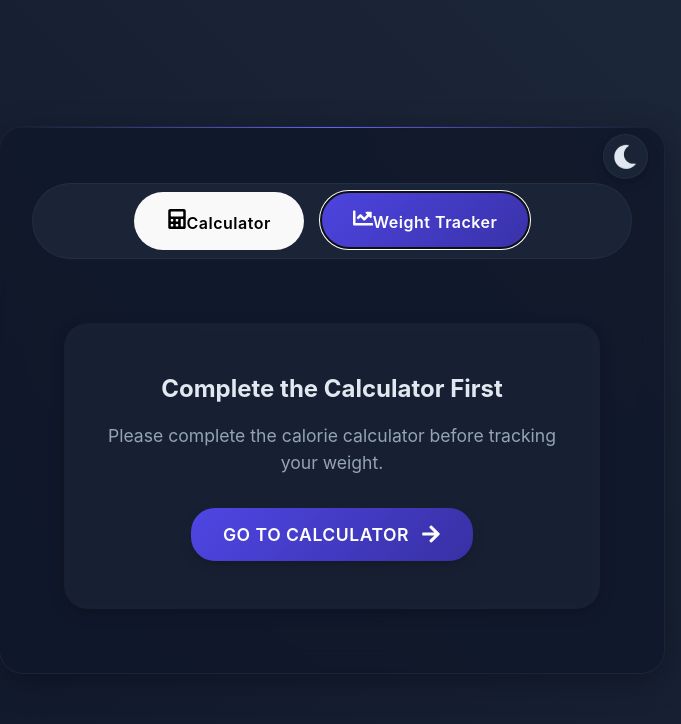
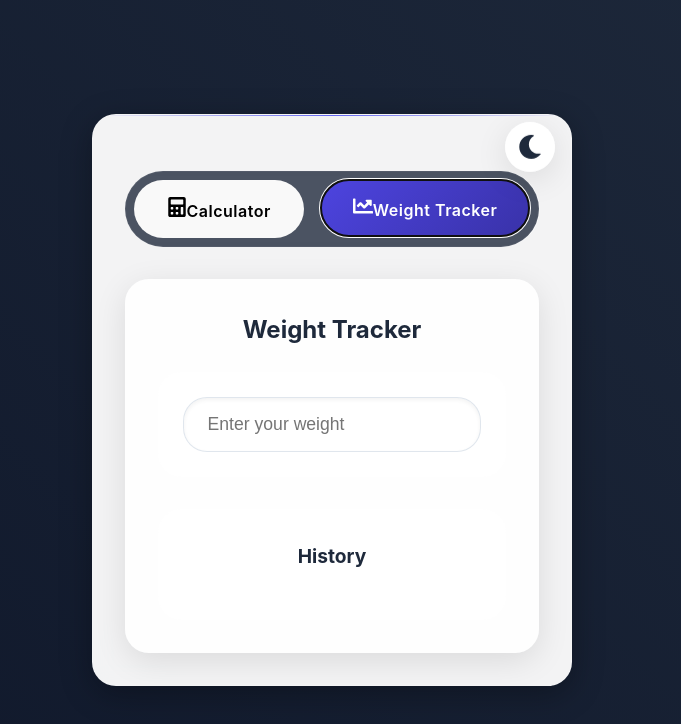
Before and after one commit to YSF9563/caloriessCal, a React (Vite) app: page / in a window 1280 px wide. Both pictures are taken after a click on the button "Weight Tracker". Shown: the top 724 px of the page, without its empty margins (308-989 px from the left). Built offline with nearby package versions, Linux system fonts and the light colour scheme.

Commit message:
Enhanced theme implementation and weight tracker UI/UX

```diff
--- a/package.json
+++ b/package.json
@@ -18,8 +18,8 @@
   "devDependencies": {
     "@types/react": "^18.2.43",
     "@types/react-dom": "^18.2.17",
-    "@typescript-eslint/eslint-plugin": "^6.14.0",
-    "@typescript-eslint/parser": "^6.14.0",
+    "@typescript-eslint/eslint-plugin": "8.22.0",
+    "@typescript-eslint/parser": "8.22.0",
     "@vitejs/plugin-react": "^4.2.1",
     "eslint": "^8.55.0",
     "eslint-plugin-react-hooks": "^4.6.0",
--- a/src/App.css
+++ b/src/App.css
@@ -47,37 +47,41 @@
   --primary-dark: #3730a3;
   --primary-light: #6366f1;
   --secondary-color: #1e293b;
-  --background-color: #0f172a;
-  --card-background: rgba(30, 41, 59, 0.7);
-  --text-color: #e2e8f0;
-  --text-secondary: #94a3b8;
-  --border-color: rgba(51, 65, 85, 0.6);
+  --background-color: #ffffff;
+  --card-background: rgba(255, 255, 255, 0.9);
+  --text-color: #1e293b;
+  --text-secondary: #64748b;
+  --border-color: rgba(203, 213, 225, 0.6);
   --border-radius: 24px;
-  --box-shadow: 0 8px 32px rgba(0, 0, 0, 0.2);
+  --box-shadow: 0 8px 32px rgba(0, 0, 0, 0.1);
   --gradient: linear-gradient(135deg, #4f46e5 0%, #3730a3 100%);
   --success-color: #059669;
   --warning-color: #d97706;
   --danger-color: #dc2626;
   --info-color: #2563eb;
   --transition: all 0.4s cubic-bezier(0.4, 0, 0.2, 1);
-  --glass-background: rgba(15, 23, 42, 0.8);
-  --glass-border: 1px solid rgba(255, 255, 255, 0.1);
+  --glass-background: rgba(255, 255, 255, 0.95);
+  --glass-border: 1px solid rgba(255, 255, 255, 0.2);
+  --input-background: rgba(255, 255, 255, 0.9);
+  --chart-grid: rgba(203, 213, 225, 0.2);
 }
 
 [data-theme='dark'] {
-  --primary-color: #4f46e5;
-  --primary-dark: #3730a3;
-  --primary-light: #6366f1;
+  --primary-color: #6366f1;
+  --primary-dark: #4f46e5;
+  --primary-light: #818cf8;
   --secondary-color: #e2e8f0;
   --background-color: #0f172a;
-  --card-background: rgba(30, 41, 59, 0.8);
+  --card-background: rgba(30, 41, 59, 0.95);
   --text-color: #f1f5f9;
   --text-secondary: #cbd5e1;
   --border-color: rgba(51, 65, 85, 0.6);
   --box-shadow: 0 8px 32px rgba(0, 0, 0, 0.3);
-  --gradient: linear-gradient(135deg, #4f46e5 0%, #3730a3 100%);
-  --glass-background: rgba(15, 23, 42, 0.85);
+  --gradient: linear-gradient(135deg, #6366f1 0%, #4f46e5 100%);
+  --glass-background: rgba(15, 23, 42, 0.95);
   --glass-border: 1px solid rgba(255, 255, 255, 0.1);
+  --input-background: rgba(30, 41, 59, 0.9);
+  --chart-grid: rgba(51, 65, 85, 0.2);
 }
 
 * {
@@ -155,23 +159,26 @@ body::before {
 }
 
 .theme-toggle-btn {
-  background: rgba(30, 41, 59, 0.8);
+  background: var(--card-background);
   backdrop-filter: blur(8px);
-  border: 1px solid rgba(255, 255, 255, 0.05);
+  border: var(--glass-border);
   color: var(--text-color);
   cursor: pointer;
-  padding: 0.6rem;
+  padding: 0.75rem;
   border-radius: 50%;
   display: flex;
   align-items: center;
   justify-content: center;
   transition: var(--transition);
-  box-shadow: 0 4px 12px rgba(0, 0, 0, 0.2);
+  box-shadow: var(--box-shadow);
   animation: float 6s ease-in-out infinite;
+  font-size: 1.25rem;
 }
 
 .theme-toggle-btn:hover {
-  transform: scale(1.1) rotate(180deg);
+  transform: scale(1.1) rotate(360deg);
+  background: var(--primary-color);
+  color: white;
 }
 
 .header {
@@ -988,12 +995,13 @@ input:focus {
 }
 
 .weight-tracking {
-  max-width: 500px;
-  margin: 2rem auto;
-  padding: 1.5rem;
-  background: var(--glass-background);
-  backdrop-filter: blur(8px);
+  background: var(--card-background);
   border-radius: var(--border-radius);
+  padding: 2rem;
+  margin-top: 2rem;
+  box-shadow: var(--box-shadow);
+  border: var(--glass-border);
+  transition: var(--transition);
 }
 
 .weight-tracking h3 {
@@ -1003,89 +1011,94 @@ input:focus {
 }
 
 .weight-input-section {
-  background: rgba(30, 41, 59, 0.6);
-  padding: 2rem;
+  display: flex;
+  gap: 1rem;
+  align-items: center;
+  margin-bottom: 2rem;
+  background: var(--input-background);
+  padding: 1.5rem;
   border-radius: var(--border-radius);
-  margin-bottom: 2rem;
-  box-shadow: 0 4px 16px rgba(0, 0, 0, 0.2);
+  border: var(--glass-border);
 }
 
 .weight-input {
-  display: flex;
-  align-items: center;
-  gap: 1rem;
-  margin: 1rem 0;
+  flex: 1;
   position: relative;
-  z-index: 1;
 }
 
 .weight-input input {
-  flex: 1;
-  padding: 1.2rem;
-  font-size: 1.2rem;
-  border: 2px solid rgba(255, 255, 255, 0.1);
+  width: 100%;
+  padding: 1rem 1.5rem;
+  border: 1px solid var(--border-color);
   border-radius: var(--border-radius);
-  background: rgba(15, 23, 42, 0.6);
-  backdrop-filter: blur(8px);
+  background: var(--input-background);
   color: var(--text-color);
-  text-align: center;
-  font-weight: 600;
+  font-size: 1.1rem;
+  transition: var(--transition);
 }
 
-.weight-input .unit {
-  font-size: 1.1rem;
-  color: var(--text-secondary);
-  font-weight: 600;
-  padding: 0 1rem;
+.weight-input input:focus {
+  outline: none;
+  border-color: var(--primary-color);
+  box-shadow: 0 0 0 2px var(--primary-light);
 }
 
 .weight-stats {
   display: grid;
-  grid-template-columns: repeat(2, 1fr);
+  grid-template-columns: repeat(auto-fit, minmax(200px, 1fr));
   gap: 1.5rem;
-  margin: 2rem 0;
+  margin-bottom: 2rem;
 }
 
 .stat-card {
-  background: rgba(30, 41, 59, 0.6);
-  backdrop-filter: blur(8px);
-  border: 1px solid rgba(255, 255, 255, 0.05);
+  background: var(--card-background);
   padding: 1.5rem;
   border-radius: var(--border-radius);
-  border: 1px solid var(--border-color);
-  display: flex;
-  flex-direction: column;
-  gap: 0.75rem;
-  box-shadow: 0 4px 16px rgba(0, 0, 0, 0.2);
+  border: var(--glass-border);
   transition: var(--transition);
+  cursor: pointer;
 }
 
 .stat-card:hover {
-  transform: translateY(-5px) scale(1.02);
+  transform: translateY(-5px);
+  box-shadow: var(--box-shadow);
 }
 
 .stat-label {
-  font-size: 1rem;
   color: var(--text-secondary);
-  font-weight: 500;
+  font-size: 0.9rem;
+  margin-bottom: 0.5rem;
 }
 
 .stat-value {
+  color: var(--text-color);
   font-size: 1.5rem;
-  font-weight: 700;
-  color: var(--primary-color);
+  font-weight: 600;
+}
+
+.weight-chart {
+  background: var(--card-background);
+  padding: 2rem;
+  border-radius: var(--border-radius);
+  border: var(--glass-border);
+  margin-bottom: 2rem;
+  height: 300px;
+}
+
+.weight-history {
+  background: var(--card-background);
+  padding: 2rem;
+  border-radius: var(--border-radius);
+  border: var(--glass-border);
 }
 
 .history-list {
-  background: rgba(30, 41, 59, 0.6);
-  backdrop-filter: blur(8px);
-  border: 1px solid rgba(255, 255, 255, 0.05);
-  border-radius: var(--border-radius);
-  padding: 1.5rem;
-  margin-top: 1.5rem;
+  display: flex;
+  flex-direction: column;
+  gap: 1rem;
   max-height: 400px;
   overflow-y: auto;
-  box-shadow: 0 4px 16px rgba(0, 0, 0, 0.2);
+  padding-right: 1rem;
 }
 
 .history-item {
@@ -1093,39 +1106,40 @@ input:focus {
   justify-content: space-between;
   align-items: center;
   padding: 1rem;
-  border-bottom: 1px solid rgba(255, 255, 255, 0.05);
+  background: var(--input-background);
+  border-radius: var(--border-radius);
+  border: var(--glass-border);
   transition: var(--transition);
-  background: rgba(30, 41, 59, 0.4);
-  margin-bottom: 0.5rem;
-  border-radius: var(--border-radius);
-}
-
-.history-item:last-child {
-  margin-bottom: 0;
-  border-bottom: none;
 }
 
 .history-item:hover {
   transform: translateX(5px);
-  box-shadow: 0 4px 12px rgba(0, 0, 0, 0.2);
+  background: var(--primary-color);
+  color: white;
 }
 
 .history-date {
+  font-size: 0.9rem;
   color: var(--text-secondary);
-  font-size: 1rem;
-  font-weight: 500;
 }
 
 .history-weight {
-  font-size: 1.2rem;
-  font-weight: 700;
-  color: var(--primary-color);
+  font-weight: 600;
+  color: var(--text-color);
 }
 
-.weight-history h3 {
-  margin: 2rem 0 1rem;
-  font-size: 1.3rem;
-  color: var(--text-color);
+.history-item:hover .history-date,
+.history-item:hover .history-weight {
+  color: white;
+}
+
+@keyframes float {
+  0%, 100% {
+    transform: translateY(0);
+  }
+  50% {
+    transform: translateY(-10px);
+  }
 }
 
 .metabolism-info {
--- a/src/App.tsx
+++ b/src/App.tsx
@@ -105,7 +105,10 @@ function App() {
   const [step, setStep] = useState(1);
   const [isDarkMode, setIsDarkMode] = useState(() => {
     const savedTheme = localStorage.getItem('theme');
-    return savedTheme === 'dark' || (!savedTheme && window.matchMedia('(prefers-color-scheme: dark)').matches);
+    if (savedTheme) {
+      return savedTheme === 'dark';
+    }
+    return window.matchMedia('(prefers-color-scheme: dark)').matches;
   });
 
   const [formData, setFormData] = useState<FormData>(() => {
@@ -136,6 +139,18 @@ function App() {
   const [calories, setCalories] = useState<number | null>(null);
   const [isCalculating, setIsCalculating] = useState(false);
   const [currentView, setCurrentView] = useState<View>('calculator');
+
+  useEffect(() => {
+    const mediaQuery = window.matchMedia('(prefers-color-scheme: dark)');
+    const handleChange = (e: MediaQueryListEvent) => {
+      if (!localStorage.getItem('theme')) {
+        setIsDarkMode(e.matches);
+      }
+    };
+
+    mediaQuery.addEventListener('change', handleChange);
+    return () => mediaQuery.removeEventListener('change', handleChange);
+  }, []);
 
   useEffect(() => {
     document.documentElement.setAttribute('data-theme', isDarkMode ? 'dark' : 'light');
@@ -255,37 +270,43 @@ function App() {
   };
 
   const addWeightEntry = (weight: number) => {
-    const today = new Date().toISOString().split('T')[0];
-    const newEntry = { date: today, weight };
-    setFormData(prev => ({
+    const date = new Date().toISOString().split('T')[0];
+    const newEntry: WeightEntry = { date, weight };
+
+    setFormData(prev => {
+      // Sort entries by date in descending order
+      const updatedEntries = [...prev.weightEntries, newEntry]
+        .sort((a, b) => new Date(b.date).getTime() - new Date(a.date).getTime());
+
+      return {
         ...prev,
-      weightEntries: [...prev.weightEntries, newEntry].sort((a, b) =>
-        new Date(a.date).getTime() - new Date(b.date).getTime()
-      )
-    }));
-    checkMetabolism();
+        weightEntries: updatedEntries
+      };
+    });
   };
 
-  const calculateWeeklyChange = () => {
-    const entries = formData.weightEntries;
-    if (entries.length < 2) return null;
+  const calculateWeightStats = () => {
+    if (formData.weightEntries.length === 0) return null;
 
-    const weekInMs = 7 * 24 * 60 * 60 * 1000;
-    const latestEntry = entries[entries.length - 1];
-    const weekAgoDate = new Date(new Date(latestEntry.date).getTime() - weekInMs);
+    const sortedEntries = [...formData.weightEntries]
+      .sort((a, b) => new Date(a.date).getTime() - new Date(b.date).getTime());
 
-    const weekAgoEntry = entries.reduce((closest, entry) => {
-      const entryDate = new Date(entry.date);
-      const closestDate = new Date(closest.date);
-      const targetDiff = Math.abs(weekAgoDate.getTime() - entryDate.getTime());
-      const closestDiff = Math.abs(weekAgoDate.getTime() - closestDate.getTime());
-      return targetDiff < closestDiff ? entry : closest;
-    }, entries[0]);
+    const initialWeight = sortedEntries[0].weight;
+    const currentWeight = sortedEntries[sortedEntries.length - 1].weight;
+    const totalChange = currentWeight - initialWeight;
+
+    // Calculate weekly average change
+    const firstDate = new Date(sortedEntries[0].date);
+    const lastDate = new Date(sortedEntries[sortedEntries.length - 1].date);
+    const weeksDiff = Math.max(1, Math.round((lastDate.getTime() - firstDate.getTime()) / (7 * 24 * 60 * 60 * 1000)));
+    const weeklyChange = totalChange / weeksDiff;
 
     return {
-      change: (latestEntry.weight - weekAgoEntry.weight).toFixed(1),
-      startDate: weekAgoEntry.date,
-      endDate: latestEntry.date
+      initialWeight,
+      currentWeight,
+      totalChange,
+      weeklyChange,
+      trend: totalChange === 0 ? 'maintained' : totalChange > 0 ? 'gained' : 'lost'
     };
   };
 
@@ -299,7 +320,7 @@ function App() {
 
     if (daysSinceCheck < 14) return null;
 
-    const weeklyChange = Number(calculateWeeklyChange()?.change || 0);
+    const weeklyChange = Number(calculateWeightStats()?.weeklyChange || 0);
     const targetChange = formData.goal === 'lose' ?
       (formData.rate === 'slow' ? -0.25 : formData.rate === 'moderate' ? -0.5 : -0.75) :
       formData.goal === 'gain' ?
@@ -536,7 +557,6 @@ function App() {
         if (!calories) return null;
         const adjustedCalories = calories + getCalorieAdjustment();
         const activityLevel = ACTIVITY_LEVELS[formData.activityLevel as keyof typeof ACTIVITY_LEVELS];
-        const weeklyProgress = calculateWeeklyChange();
         const metabolismStatus = checkMetabolism();
 
         return (
@@ -634,36 +654,15 @@ function App() {
   );
 
   const renderWeightTracker = () => {
-    if (!formData.hasCompletedCalculator) {
-      return (
-        <div className="tracker-container">
-          <div className="empty-state">
-            <h2>Complete the Calculator First</h2>
-            <p>Please complete the calorie calculator before tracking your weight.</p>
-            <button
-              onClick={() => setCurrentView('calculator')}
-              className="nav-btn next-btn"
-            >
-              Go to Calculator
-              <FaArrowRight size={20} />
-            </button>
-          </div>
-        </div>
-      );
-    }
-
-    const weeklyProgress = calculateWeeklyChange();
-    const metabolismStatus = checkMetabolism();
-    const today = new Date().toISOString().split('T')[0];
-    const canAddWeight = !formData.weightEntries.some(entry => entry.date === today);
+    const stats = calculateWeightStats();
+    const sortedEntries = [...formData.weightEntries]
+      .sort((a, b) => new Date(b.date).getTime() - new Date(a.date).getTime());
 
     return (
-      <div className="tracker-container">
+      <div className="weight-tracking">
         <h2>Weight Tracker</h2>
 
-        {canAddWeight && (
         <div className="weight-input-section">
-            <h3>Add Today's Weight</h3>
           <div className="weight-input">
             <input
               type="number"
@@ -671,65 +670,50 @@ function App() {
               placeholder="Enter your weight"
               onChange={(e) => {
                 const weight = parseFloat(e.target.value);
-                  if (weight > 0) addWeightEntry(weight);
+                if (!isNaN(weight) && weight > 0) {
+                  addWeightEntry(weight);
+                }
               }}
             />
-              <span className="unit">kg</span>
           </div>
         </div>
-        )}
 
-        {formData.weightEntries.length > 0 && (
-          <>
+        {stats && (
           <div className="weight-stats">
             <div className="stat-card">
-                <span className="stat-label">Latest Weight</span>
-                <span className="stat-value">
-                  {formData.weightEntries[formData.weightEntries.length - 1].weight} kg
-                </span>
+              <div className="stat-label">Initial Weight</div>
+              <div className="stat-value">{stats.initialWeight.toFixed(1)} kg</div>
             </div>
-              {weeklyProgress && (
             <div className="stat-card">
-                  <span className="stat-label">Weekly Change</span>
-                  <span className="stat-value">
-                    {Number(weeklyProgress.change) > 0 ? '+' : ''}{weeklyProgress.change} kg
-                  </span>
+              <div className="stat-label">Current Weight</div>
+              <div className="stat-value">{stats.currentWeight.toFixed(1)} kg</div>
             </div>
-              )}
+            <div className="stat-card">
+              <div className="stat-label">Total Change</div>
+              <div className="stat-value" style={{ color: stats.totalChange === 0 ? 'inherit' : stats.totalChange > 0 ? 'var(--warning-color)' : 'var(--success-color)' }}>
+                {stats.totalChange > 0 ? '+' : ''}{stats.totalChange.toFixed(1)} kg
               </div>
-
-            {metabolismStatus && (
-              <div className="metabolism-info">
-                <h4>Metabolism Check</h4>
-                <div className={`metabolism-status ${metabolismStatus.isOnTrack ? 'status-good' : 'status-warning'}`}>
-                  <span className="status-icon">
-                    {metabolismStatus.isOnTrack ? '✅' : '⚠️'}
-                  </span>
-                  <span>{metabolismStatus.message}</span>
+            </div>
+            <div className="stat-card">
+              <div className="stat-label">Weekly Change</div>
+              <div className="stat-value" style={{ color: stats.weeklyChange === 0 ? 'inherit' : stats.weeklyChange > 0 ? 'var(--warning-color)' : 'var(--success-color)' }}>
+                {stats.weeklyChange > 0 ? '+' : ''}{stats.weeklyChange.toFixed(2)} kg/week
+              </div>
             </div>
           </div>
         )}
 
         <div className="weight-history">
-              <h3>Weight History</h3>
+          <h3>History</h3>
           <div className="history-list">
-                {formData.weightEntries.slice().reverse().map((entry, index) => (
+            {sortedEntries.map((entry, index) => (
               <div key={entry.date} className="history-item">
-                    <span className="history-date">
-                      {new Date(entry.date).toLocaleDateString(undefined, {
-                        weekday: 'short',
-                        year: 'numeric',
-                        month: 'short',
-                        day: 'numeric'
-                      })}
-                    </span>
-                    <span className="history-weight">{entry.weight} kg</span>
+                <div className="history-date">{new Date(entry.date).toLocaleDateString()}</div>
+                <div className="history-weight">{entry.weight.toFixed(1)} kg</div>
               </div>
             ))}
           </div>
         </div>
-          </>
-        )}
       </div>
     );
   };
```
Lines whose indentation alone changed are shown as unchanged.
